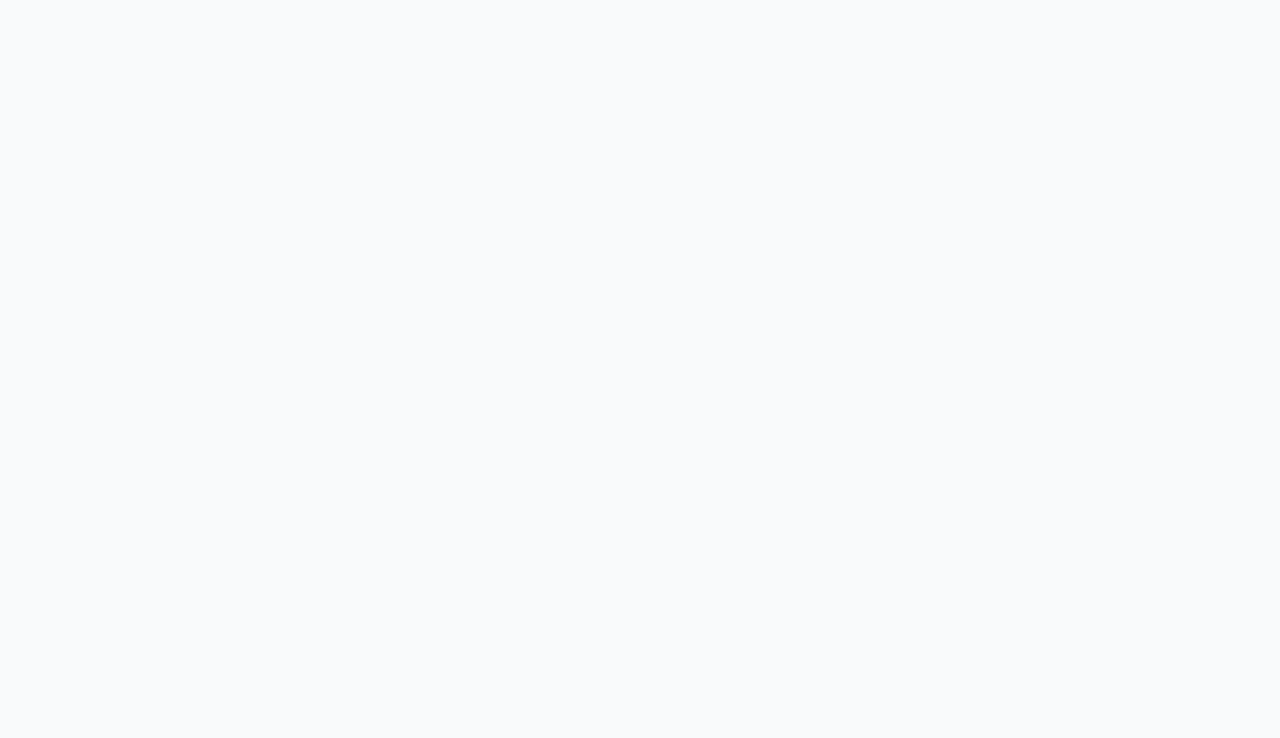
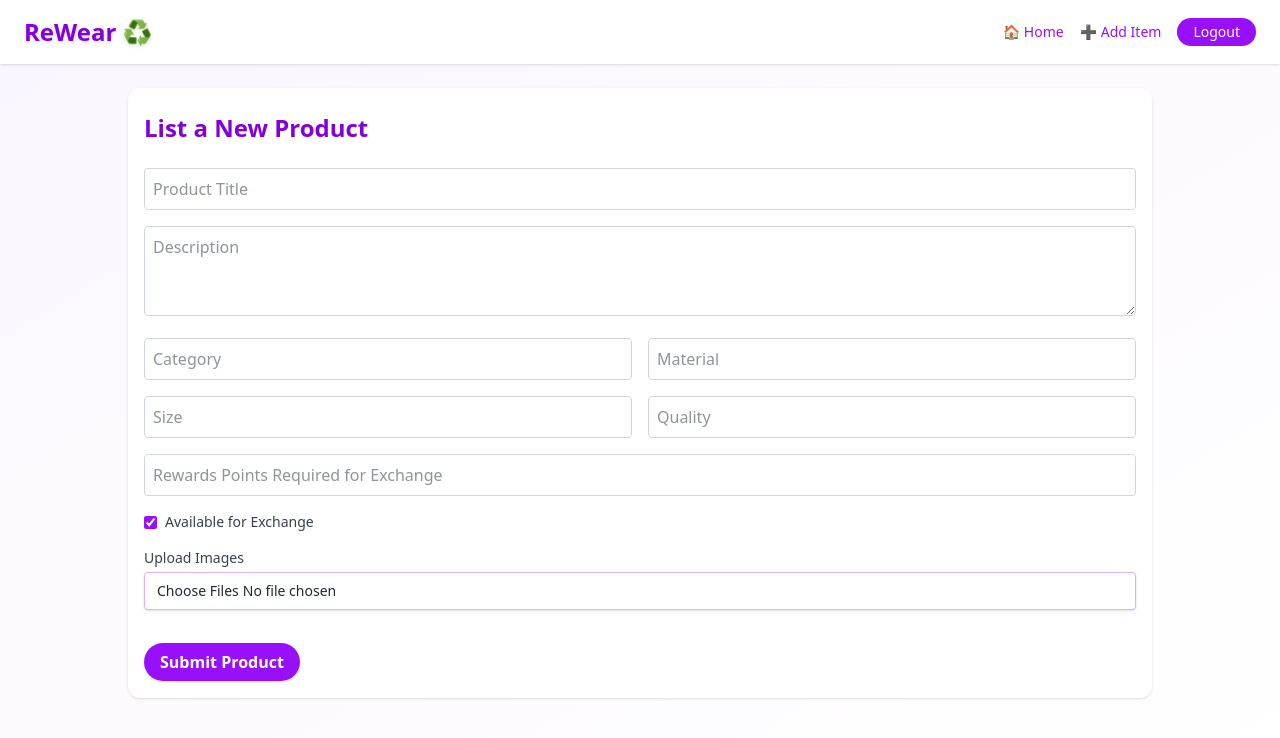
Before and after one commit to Nausheen-ux/ReWear_Odoo_1943, a React (Vite) app in the folder frontend/: page /add-product in a window 1280 px wide. Before the commit this address had no page. Shown: the top 738 px of the page. Built offline with nearby package versions, Linux system fonts and the light colour scheme.

Commit message:
Added the add-product page

```diff
--- a/frontend/src/App.jsx
+++ b/frontend/src/App.jsx
@@ -4,6 +4,7 @@ import SignUp from "./pages/SignUp";
 import Login from "./pages/Login";
 import AdminDashboard from "./pages/AdminDashboard";
 import UserDashboard from "./pages/UserDashboard";
+import AddProductPage from "./pages/AddProduct";
 
 function App() {
   return (
@@ -16,6 +17,7 @@ function App() {
          <Route path="/login" element={<Login />} />
          <Route path="/admin" element={<AdminDashboard />} />
          <Route path="/user" element={<UserDashboard />} />
+         <Route path="/add-product" element={<AddProductPage/>}/>
       </Routes>
     </BrowserRouter>
   );
--- a/frontend/src/components/Navbar.jsx
+++ b/frontend/src/components/Navbar.jsx
@@ -1,30 +1,35 @@
 import { Link } from "react-router-dom";
 
-export function Navbar() {
+export function Navbar({ role = "user" }) {
   return (
     <nav className="bg-white shadow px-6 py-4 flex justify-between items-center mb-6">
       <Link
-        to="/"
+        to={role === "admin" ? "/admin" : "/"}
         className="text-2xl font-extrabold text-purple-700 drop-shadow-sm"
       >
         ReWear ♻️
       </Link>
+
       <div className="flex items-center gap-4 text-sm font-medium">
+  {role === "admin" ? null : (
+    <>
       <Link
         to="/dashboard"
         className="text-purple-600 hover:text-purple-800 transition-colors flex items-center"
       >
-          Home
+        🏠 Home
       </Link>
       <Link
-          to="/add-item"
+        to="/add-product"
         className="text-purple-600 hover:text-purple-800 transition-colors flex items-center"
       >
-          Add Item
+        ➕ Add Item
       </Link>
+    </>
+  )}
   <Link
     to="/logout"
-          className="bg-purple-600 hover:purple-800 text-white px-4 py-1 rounded-full flex items-center"
+    className="bg-purple-600 hover:bg-purple-800 text-white px-4 py-1 rounded-full flex items-center"
   >
     Logout
   </Link>
--- /dev/null
+++ b/frontend/src/pages/AddProduct.jsx
@@ -0,0 +1,167 @@
+import React, { useState } from "react";
+import { Button } from "../components/ui/Button";
+import { Navbar } from "../components/Navbar";
+
+ function AddProductPage() {
+  const [form, setForm] = useState({
+    title: "",
+    description: "",
+    category: "",
+    material: "",
+    size: "",
+    quality: "",
+    points: "",
+    available: true,
+    images: [],
+  });
+
+  const handleChange = (e) => {
+    const { name, value, type, checked } = e.target;
+    setForm({
+      ...form,
+      [name]: type === "checkbox" ? checked : value,
+    });
+  };
+
+  const handleImageChange = (e) => {
+  const files = Array.from(e.target.files);
+  if (files.length > 5) {
+    alert("You can upload a maximum of 5 images.");
+    return;
+  }
+  if (files.length < 1) {
+    alert("Please upload at least 1 image.");
+    return;
+  }
+
+  const imagePreviews = files.map((file) => URL.createObjectURL(file));
+  setForm({ ...form, images: imagePreviews });
+};
+
+
+  const handleSubmit = (e) => {
+    e.preventDefault();
+    console.log("Submitted Product:", form);
+    // TODO: POST to backend
+  };
+
+  return (
+    <div className="min-h-screen bg-gradient-to-br from-purple-50 to-white ">
+    <Navbar/>
+      <div className="max-w-5xl mx-auto bg-white rounded-xl shadow px-4 py-6">
+        <h2 className="text-2xl font-bold text-purple-700 mb-6">
+          List a New Product
+        </h2>
+
+        <form onSubmit={handleSubmit} className="space-y-4">
+          <input
+            type="text"
+            name="title"
+            placeholder="Product Title"
+            value={form.title}
+            onChange={handleChange}
+            className="w-full border border-gray-300 p-2 rounded"
+            required
+          />
+
+          <textarea
+            name="description"
+            placeholder="Description"
+            value={form.description}
+            onChange={handleChange}
+            rows={3}
+            className="w-full border border-gray-300 p-2 rounded"
+            required
+          />
+
+          <div className="grid grid-cols-2 gap-4">
+            <input
+              type="text"
+              name="category"
+              placeholder="Category"
+              value={form.category}
+              onChange={handleChange}
+              className="border border-gray-300 p-2 rounded"
+            />
+            <input
+              type="text"
+              name="material"
+              placeholder="Material"
+              value={form.material}
+              onChange={handleChange}
+              className="border border-gray-300 p-2 rounded"
+            />
+            <input
+              type="text"
+              name="size"
+              placeholder="Size"
+              value={form.size}
+              onChange={handleChange}
+              className="border border-gray-300 p-2 rounded"
+            />
+            <input
+              type="text"
+              name="quality"
+              placeholder="Quality"
+              value={form.quality}
+              onChange={handleChange}
+              className="border border-gray-300 p-2 rounded"
+            />
+          </div>
+
+          <input
+            type="number"
+            name="points"
+            placeholder="Rewards Points Required for Exchange"
+            value={form.points}
+            onChange={handleChange}
+            className="w-full border border-gray-300 p-2 rounded"
+            required
+          />
+
+          <div className="flex items-center gap-2">
+            <input
+              type="checkbox"
+              name="available"
+              checked={form.available}
+              onChange={handleChange}
+              className="accent-purple-600"
+            />
+            <label className="text-sm text-gray-700">Available for Exchange</label>
+          </div>
+
+          <div>
+            <label className="block text-sm font-medium text-gray-700 mb-1">
+              Upload Images
+            </label>
+            <input
+              type="file"
+              accept="image/*"
+              multiple
+              onChange={handleImageChange}
+              className="w-full text-sm border border-purple-300 rounded px-3 py-2 bg-white shadow-sm focus:outline-none focus:ring-2 focus:ring-purple-500"
+            />
+            <div className="flex gap-2 mt-2 overflow-x-auto">
+              {form.images.map((img, i) => (
+                <img
+                  key={i}
+                  src={img}
+                  alt={`Preview ${i + 1}`}
+                  className="h-24 w-auto rounded border"
+                />
+              ))}
+            </div>
+          </div>
+
+          <div className="pt-4">
+            <Button label="Submit Product" href="#" />
+          </div>
+        </form>
+      </div>
+    </div>
+
+  );
+
+}
+
+export default AddProductPage;
--- a/frontend/src/pages/AdminDashboard.jsx
+++ b/frontend/src/pages/AdminDashboard.jsx
@@ -1,4 +1,5 @@
 import React, { useEffect, useState } from "react";
+import { Navbar } from "../components/Navbar";
 
 function AdminDashboard() {
   const [pendingItems, setPendingItems] = useState([]);
@@ -80,15 +81,9 @@ function AdminDashboard() {
 
   return (
     <div className="min-h-screen bg-gradient-to-br from-purple-100 to-white text-gray-800">
-      {/* Navbar */}
-      <nav className="bg-white shadow mb-6 px-6 py-4 flex justify-between items-center">
-        <h1 className="text-2xl font-extrabold text-purple-700 ">Admin Panel</h1>
-        <button className="text-sm bg-red-500 text-white px-4 py-2 rounded-full font-semibold hover:bg-red-600 ">
-          Logout
-        </button>
-      </nav>
+      <Navbar role="admin"/>
 
-      <div className="px-5 py-2">
+      <div className="max-w-5xl mx-auto px-4 py-6">
         {/* Tabs */}
         {/* Admin Summary Cards */}
         <div className="grid grid-cols-2 sm:grid-cols-4 gap-4 mb-6">
--- a/frontend/src/pages/UserDashboard.jsx
+++ b/frontend/src/pages/UserDashboard.jsx
@@ -29,7 +29,7 @@ function UserDashboardPage() {
 
   return (
     <div className="min-h-screen bg-gradient-to-br from-purple-100 to-white text-gray-800 ">
-        <Navbar/>
+        <Navbar role="user" />
       <div className="max-w-5xl mx-auto px-4 py-6">
         <ProfileHeader user={user} />
         <div className="flex justify-end mb-6">
```
Lines whose indentation alone changed are shown as unchanged.
